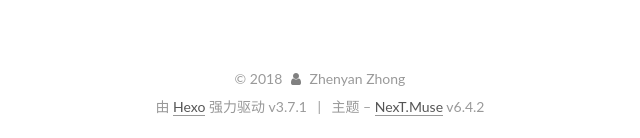
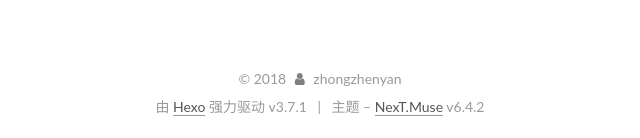
Before and after one commit to zhenycoder/zhenycoder.github.io, a plain HTML site: page 2018/10/15/hello-world/index.html in a window 1280 px wide. Shown: the part 1366-1504 px from the top of the page, 160-800 px from the left. Drawn offline with Linux system fonts and the light colour scheme.

Commit message:
Site updated: 2018-10-15 14:10:20

```diff
--- a/2018/10/15/hello-world/index.html
+++ b/2018/10/15/hello-world/index.html
@@ -287,7 +287,7 @@
     <link itemprop="mainEntityOfPage" href="https://chung1998.github.io/2018/10/15/hello-world/">
 
     <span hidden itemprop="author" itemscope itemtype="http://schema.org/Person">
-      <meta itemprop="name" content="Zhenyan Zhong">
+      <meta itemprop="name" content="zhongzhenyan">
       <meta itemprop="description" content="">
       <meta itemprop="image" content="/images/avatar.gif">
     </span>
@@ -463,7 +463,7 @@
         <div class="site-overview">
           <div class="site-author motion-element" itemprop="author" itemscope itemtype="http://schema.org/Person">
 
-              <p class="site-author-name" itemprop="name">Zhenyan Zhong</p>
+              <p class="site-author-name" itemprop="name">zhongzhenyan</p>
               <p class="site-description motion-element" itemprop="description"></p>
           </div>
 
@@ -538,7 +538,7 @@
   <span class="with-love" id="animate">
     <i class="fa fa-user"></i>
   </span>
-  <span class="author" itemprop="copyrightHolder">Zhenyan Zhong</span>
+  <span class="author" itemprop="copyrightHolder">zhongzhenyan</span>
 
 
 
```
Also changed, not shown: archives/2018/10/index.html (+2 -2 lines), archives/2018/index.html (+2 -2 lines), archives/index.html (+2 -2 lines), index.html (+3 -3 lines).
